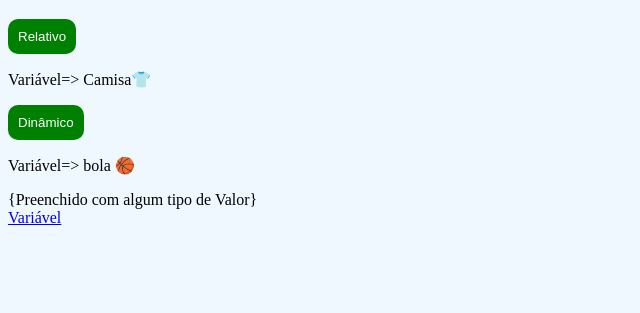
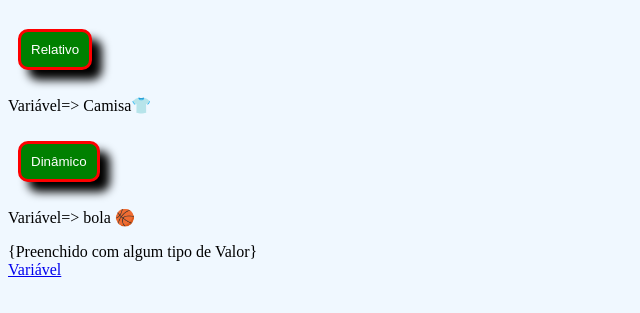
Before and after one commit to edskate/L-gica-de-Program--o_Visual-log-001, a plain HTML site: page index.html in a window 1280 px wide. Shown: the part 61-374 px from the top of the page, without its empty margins (0-640 px from the left). Drawn offline with Linux system fonts and the light colour scheme.

Commit message:
style.css

```diff
--- a/style.css
+++ b/style.css
@@ -15,7 +15,10 @@ button{
     background-color: green;
     color: white;
     border: none;
+    margin: 10px ;
     padding: 10px;
+    border: 3px solid red;
     border-radius: 10px;
     cursor: pointer;
+    box-shadow: 10px 10px 10px #000;
 }
```
